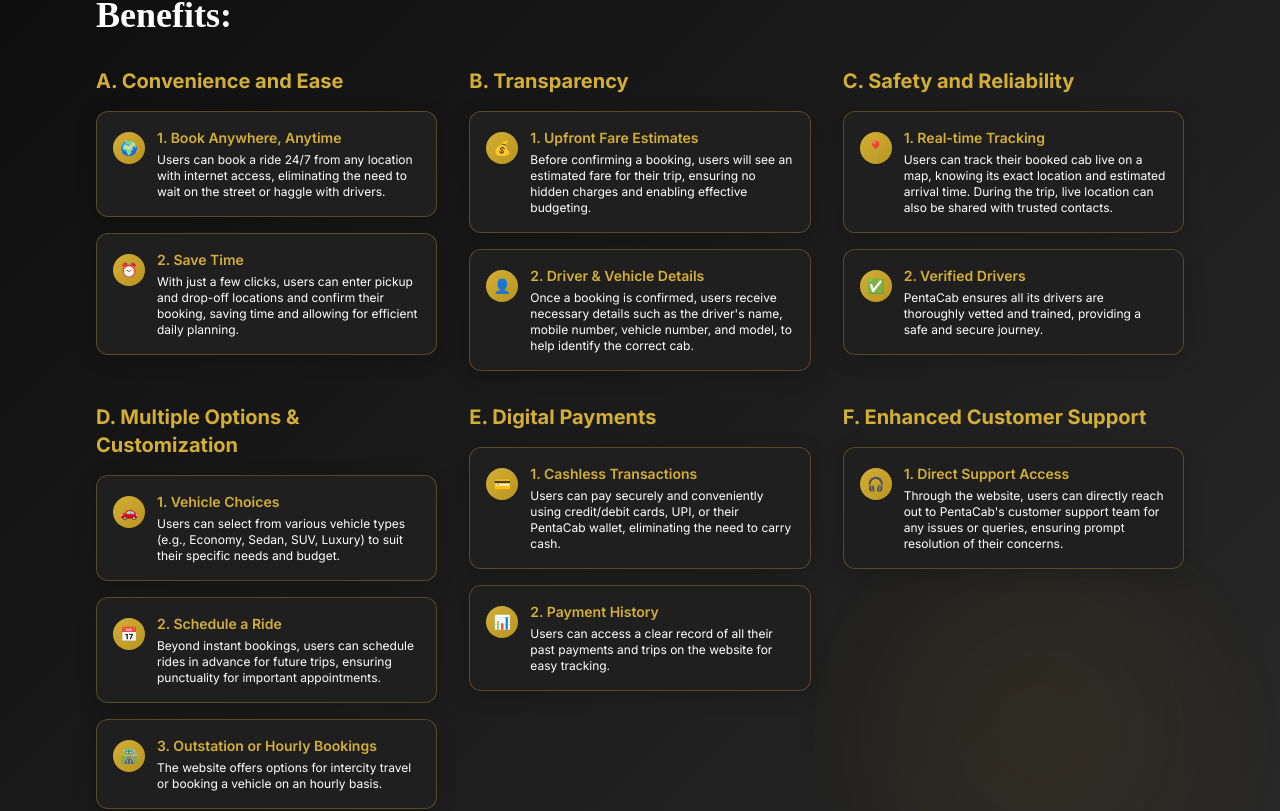
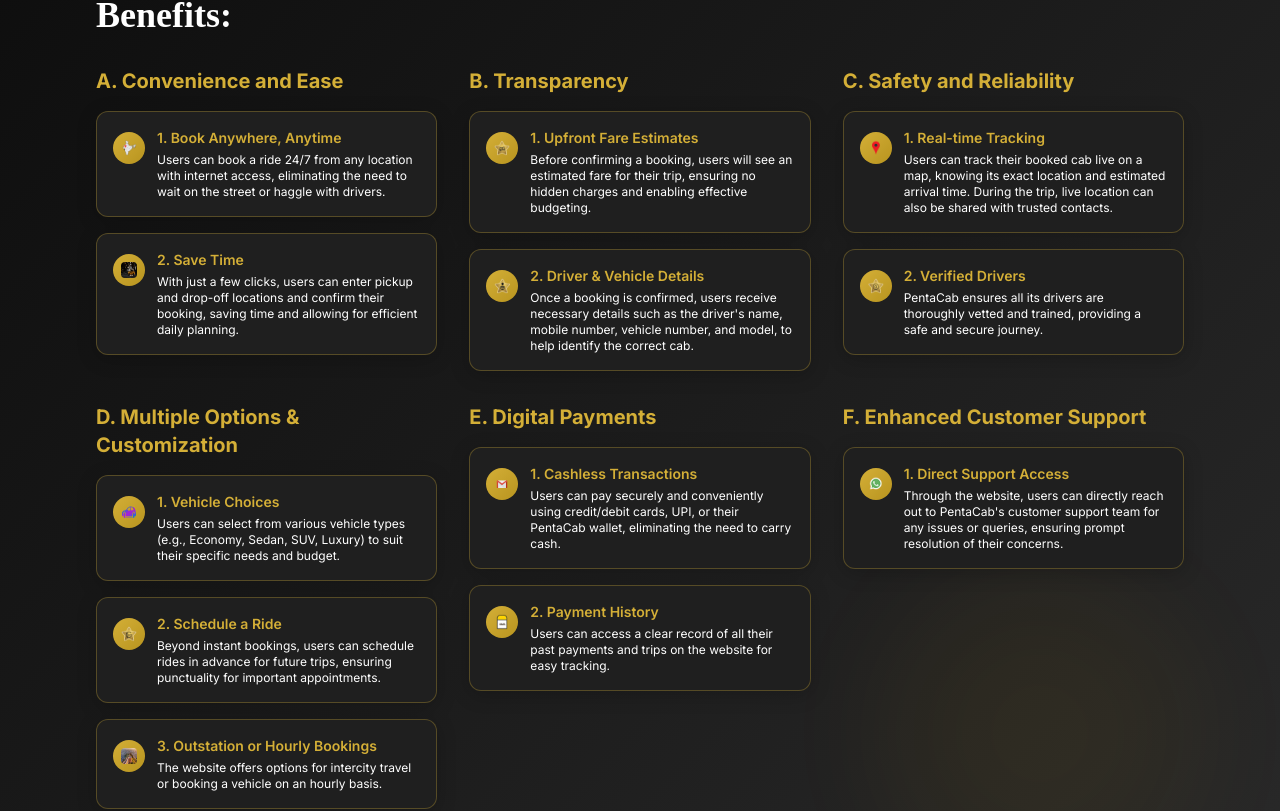
Before and after one commit to Hitesh-malik/cab_service, a Next.js app: page / in a window 1280 px wide. Shown: the part 3053-3864 px from the top of the page. Built offline with nearby package versions, Linux system fonts and the light colour scheme; a web font is replaced by a local one.

Commit message:
add icons in the benfiots

```diff
--- a/src/components/IntroductionSection.tsx
+++ b/src/components/IntroductionSection.tsx
@@ -797,12 +797,13 @@
                       background: theme.gradients.gold,
                     }}
                   >
-                    <span
-                      className="font-bold text-sm"
-                      style={{ color: theme.colors.primary.black }}
-                    >
-                      🌍
-                    </span>
+                    <Image
+                      src="/images/number-speak/map.png"
+                      alt="Book Anywhere"
+                      width={16}
+                      height={16}
+                      className="w-4 h-4"
+                    />
                   </div>
                   <div>
                     <p
@@ -845,12 +846,13 @@
                       background: theme.gradients.gold,
                     }}
                   >
-                    <span
-                      className="font-bold text-sm"
-                      style={{ color: theme.colors.primary.black }}
-                    >
-                      ⏰
-                    </span>
+                    <Image
+                      src="/images/fast-book/fastbook-header.jpg"
+                      alt="Save Time"
+                      width={16}
+                      height={16}
+                      className="w-4 h-4 rounded"
+                    />
                   </div>
                   <div>
                     <p
@@ -903,12 +905,13 @@
                       background: theme.gradients.gold,
                     }}
                   >
-                    <span
-                      className="font-bold text-sm"
-                      style={{ color: theme.colors.primary.black }}
-                    >
-                      💰
-                    </span>
+                    <Image
+                      src="/images/home-stars-icon/transparent-price.png"
+                      alt="Upfront Fare Estimates"
+                      width={16}
+                      height={16}
+                      className="w-4 h-4"
+                    />
                   </div>
                   <div>
                     <p
@@ -951,12 +954,13 @@
                       background: theme.gradients.gold,
                     }}
                   >
-                    <span
-                      className="font-bold text-sm"
-                      style={{ color: theme.colors.primary.black }}
-                    >
-                      👤
-                    </span>
+                    <Image
+                      src="/images/home-stars-icon/experiened-driver.png"
+                      alt="Driver & Vehicle Details"
+                      width={16}
+                      height={16}
+                      className="w-4 h-4"
+                    />
                   </div>
                   <div>
                     <p
@@ -1010,12 +1014,13 @@
                       background: theme.gradients.gold,
                     }}
                   >
-                    <span
-                      className="font-bold text-sm"
-                      style={{ color: theme.colors.primary.black }}
-                    >
-                      📍
-                    </span>
+                    <Image
+                      src="/images/contact-icon/address.png"
+                      alt="Real-time Tracking"
+                      width={16}
+                      height={16}
+                      className="w-4 h-4"
+                    />
                   </div>
                   <div>
                     <p
@@ -1059,12 +1064,13 @@
                       background: theme.gradients.gold,
                     }}
                   >
-                    <span
-                      className="font-bold text-sm"
-                      style={{ color: theme.colors.primary.black }}
-                    >
-                      ✅
-                    </span>
+                    <Image
+                      src="/images/home-stars-icon/zero-cancellation.png"
+                      alt="Verified Drivers"
+                      width={16}
+                      height={16}
+                      className="w-4 h-4"
+                    />
                   </div>
                   <div>
                     <p
@@ -1116,12 +1122,13 @@
                       background: theme.gradients.gold,
                     }}
                   >
-                    <span
-                      className="font-bold text-sm"
-                      style={{ color: theme.colors.primary.black }}
-                    >
-                      🚗
-                    </span>
+                    <Image
+                      src="/images/car-result/title-icons/hatchback.png"
+                      alt="Vehicle Choices"
+                      width={16}
+                      height={16}
+                      className="w-4 h-4"
+                    />
                   </div>
                   <div>
                     <p
@@ -1164,12 +1171,13 @@
                       background: theme.gradients.gold,
                     }}
                   >
-                    <span
-                      className="font-bold text-sm"
-                      style={{ color: theme.colors.primary.black }}
-                    >
-                      📅
-                    </span>
+                    <Image
+                      src="/images/home-stars-icon/customer-support.png"
+                      alt="Schedule a Ride"
+                      width={16}
+                      height={16}
+                      className="w-4 h-4"
+                    />
                   </div>
                   <div>
                     <p
@@ -1212,12 +1220,13 @@
                       background: theme.gradients.gold,
                     }}
                   >
-                    <span
-                      className="font-bold text-sm"
-                      style={{ color: theme.colors.primary.black }}
-                    >
-                      🛣️
-                    </span>
+                    <Image
+                      src="/images/route/image02.jpg"
+                      alt="Outstation Bookings"
+                      width={16}
+                      height={16}
+                      className="w-4 h-4 rounded"
+                    />
                   </div>
                   <div>
                     <p
@@ -1269,12 +1278,13 @@
                       background: theme.gradients.gold,
                     }}
                   >
-                    <span
-                      className="font-bold text-sm"
-                      style={{ color: theme.colors.primary.black }}
-                    >
-                      💳
-                    </span>
+                    <Image
+                      src="/images/contact-icon/gmail.png"
+                      alt="Cashless Transactions"
+                      width={16}
+                      height={16}
+                      className="w-4 h-4"
+                    />
                   </div>
                   <div>
                     <p
@@ -1317,12 +1327,13 @@
                       background: theme.gradients.gold,
                     }}
                   >
-                    <span
-                      className="font-bold text-sm"
-                      style={{ color: theme.colors.primary.black }}
-                    >
-                      📊
-                    </span>
+                    <Image
+                      src="/images/number-speak/kilometer.png"
+                      alt="Payment History"
+                      width={16}
+                      height={16}
+                      className="w-4 h-4"
+                    />
                   </div>
                   <div>
                     <p
@@ -1374,12 +1385,13 @@
                       background: theme.gradients.gold,
                     }}
                   >
-                    <span
-                      className="font-bold text-sm"
-                      style={{ color: theme.colors.primary.black }}
-                    >
-                      🎧
-                    </span>
+                    <Image
+                      src="/images/contact-icon/whatsapp.png"
+                      alt="Direct Support Access"
+                      width={16}
+                      height={16}
+                      className="w-4 h-4"
+                    />
                   </div>
                   <div>
                     <p
```
